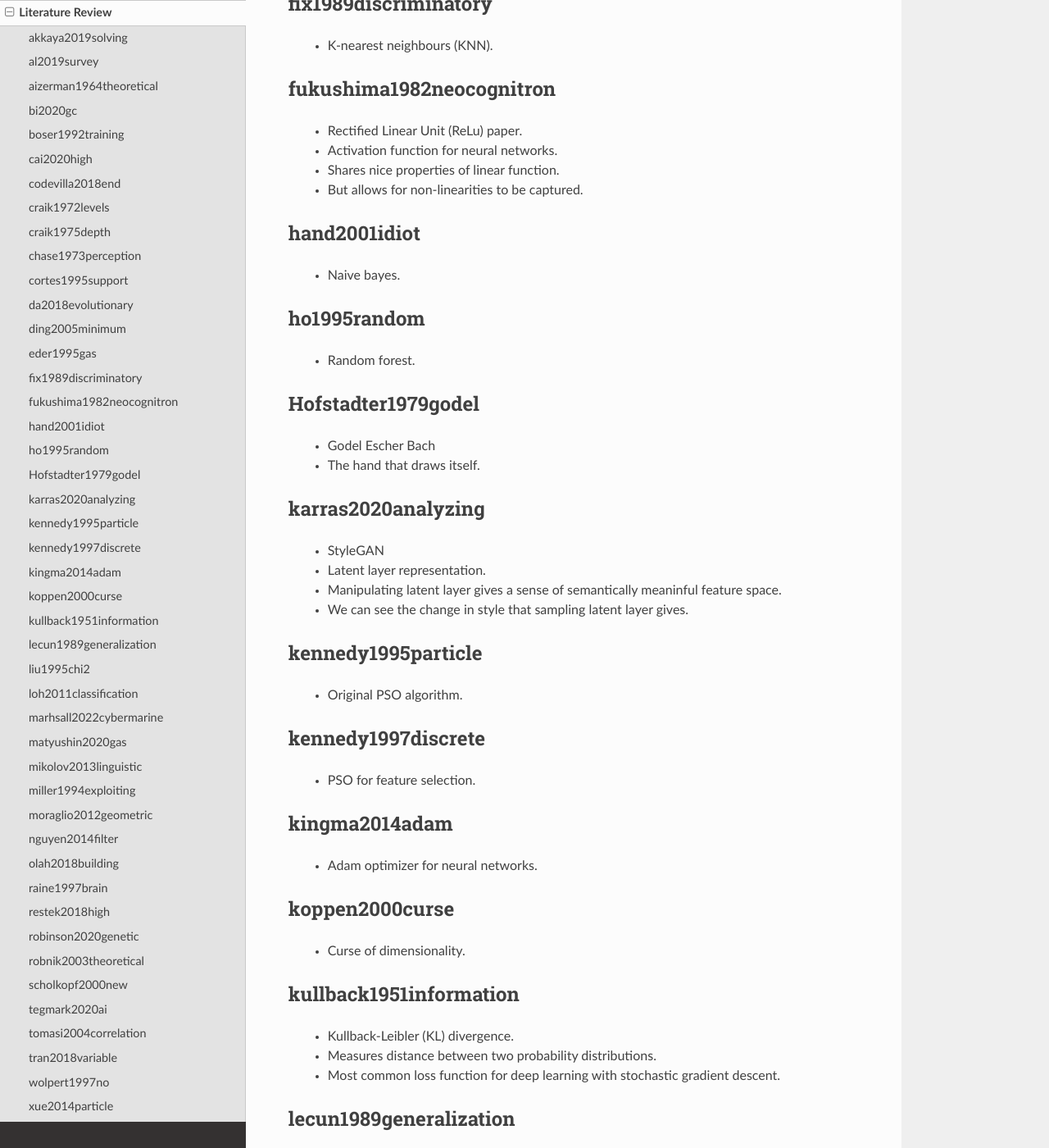
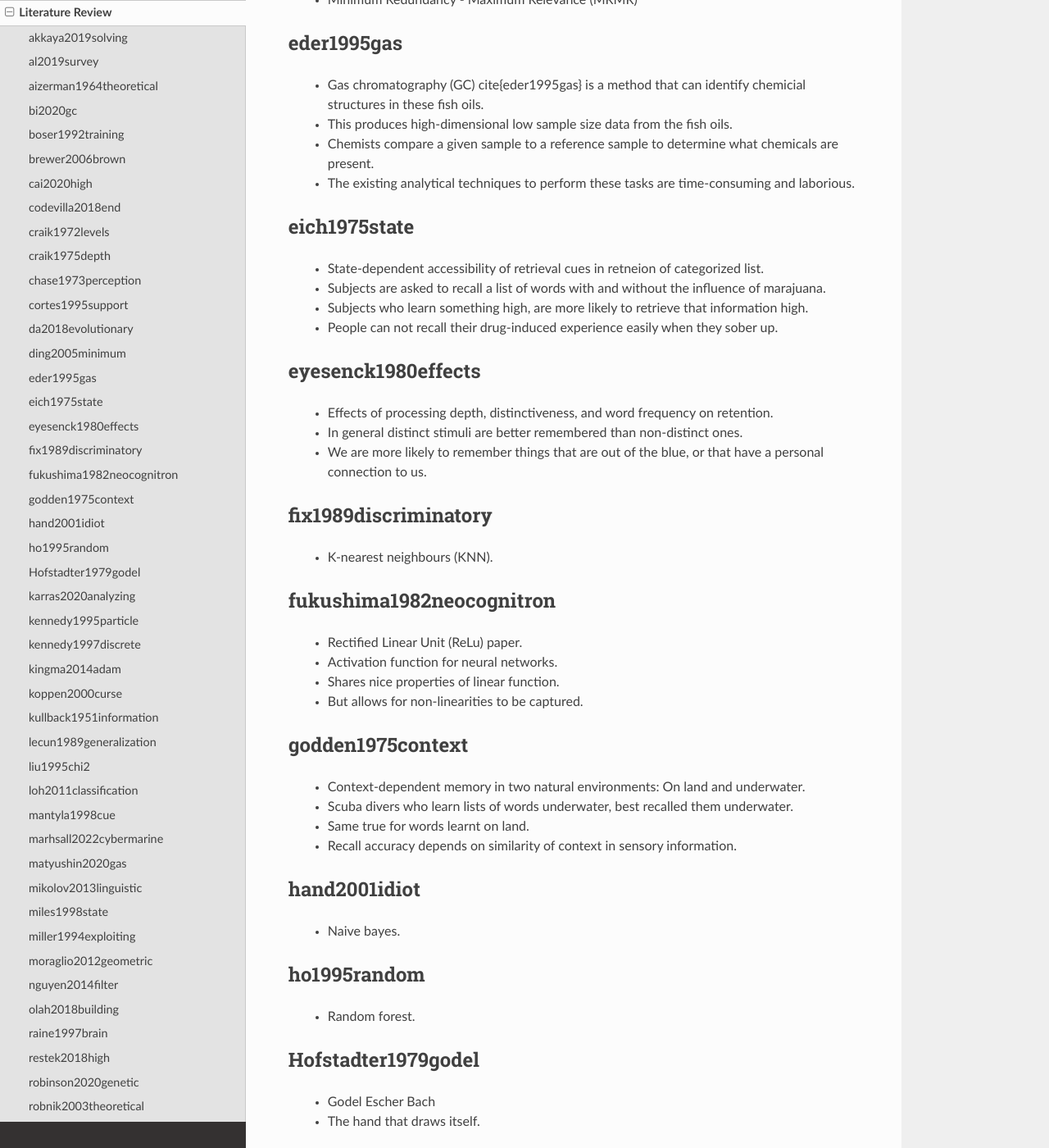
Before and after one commit to woodRock/fishy-business, a Sphinx documentation site: the page built from docs/source/papers.rst, in a window 1280 px wide and 1400 px high, scrolled down 2804 px. Shown: the whole window at 82% size. Built offline with Sphinx 7.4.7 and the Read the Docs theme 2.0.0, drawn with Linux system fonts in a browser that asks for light colours; some of the changed text lies outside the part shown.

Commit message:
psychology: Add thoughts and papers

```diff
--- a/docs/source/papers.rst
+++ b/docs/source/papers.rst
@@ -31,6 +31,15 @@
 -----------------
     * Kernal trick for SVM.
     * These employ the kernel trick.
+
+brewer2006brown
+---------------
+    * Flashbuld memories - recollections that seem vivid and clear, so we take them to be accurate.
+    * Most likely occur for distinct stronly positive or negative emotional events.
+    * Weddings, Funerals, Deaths, Tragedy, Violence.
+    * We are more likely to be confident these are correct.
+    * But our memory is shit, so we often re-write and incorrectly recall these events.
+    * The distinictness of flashbulb memories, does help recall them longer, but does not guarantee correctness.
 
 cai2020high
 -----------
@@ -93,6 +102,19 @@
     * Chemists compare a given sample to a reference sample to determine what chemicals are present.
     * The existing analytical techniques to perform these tasks are time-consuming and laborious.
 
+eich1975state
+-------------
+    * State-dependent accessibility of retrieval cues in retneion of categorized list.
+    * Subjects are asked to recall a list of words with and without the influence of marajuana.
+    * Subjects who learn something high, are more likely to retrieve that information high.
+    * People can not recall their drug-induced experience easily when they sober up.
+
+eyesenck1980effects
+-------------------
+    * Effects of processing depth, distinctiveness, and word frequency on retention.
+    * In general distinct stimuli are better remembered than non-distinct ones.
+    * We are more likely to remember things that are out of the blue, or that have a personal connection to us.
+
 fix1989discriminatory
 ---------------------
     * K-nearest neighbours (KNN).
@@ -103,6 +125,13 @@
     * Activation function for neural networks.
     * Shares nice properties of linear function.
     * But allows for non-linearities to be captured.
+
+godden1975context
+-----------------
+    * Context-dependent memory in two natural environments: On land and underwater.
+    * Scuba divers who learn lists of words underwater, best recalled them underwater.
+    * Same true for words learnt on land.
+    * Recall accuracy depends on similarity of context in sensory information.
 
 hand2001idiot
 -------------
@@ -158,6 +187,14 @@
 ---------------------
     * Decision tree.
 
+mantyla1998cue
+--------------
+    * Cue distinctiveness and forgetting: Effectiveness of self-generated retrieval cues in delayed recall.
+    * Students were given a word list, and asked to make 1 or 3 retrieval cues.
+    * Students with who used their own multiple retrieval cues had better recall.
+    * Recall was terrible when using another students own personal retrieval cues.
+    * Multiple self-generated retrieval cues is the most effective approach to maximising recall.
+
 marhsall2022cybermarine
 -----------------------
     * Cybermarine research magazine aims.
@@ -182,6 +219,13 @@
     * The feature space was semantically meaningful, which serves as a powerful representation, that we intuitively reason with.
     * Similar thought has been applied to computer vision \cite{olah2018building, karras2020analyzing}.
     * Semantically meaningful feature spaces allow for intuition about the behaviour of complex models, be it through visualisation or arithmetic.
+
+miles1998state
+--------------
+    * State-dependent memory produced by aeorobic exercise.
+    * Students studies while exercising on a treadmil.
+    * Material learnt on the treadmill was better recalled on the treadmill.
+    * Greater information retrieval when the state (i.e. aerobic exercise) is similar.
 
 miller1994exploiting
 --------------------
```
Also changed, not shown: docs/source/thoughts.rst (+31 -0 lines).
